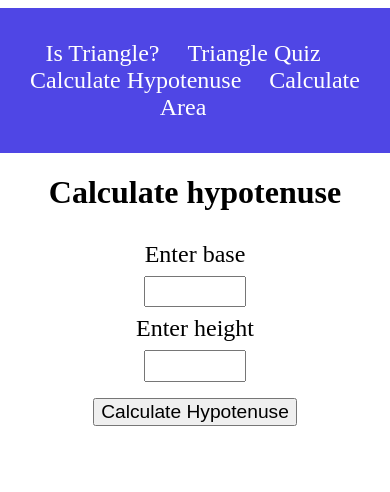
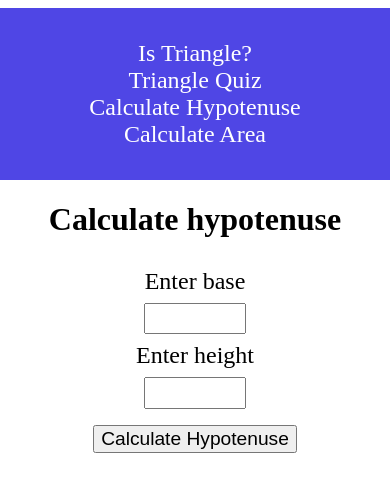
Before and after one commit to urmil22/neog-markTwelve, a plain HTML site: page hypotenuse.html in a window 390 px wide. Shown: the top 492 px of the page. Drawn offline with Linux system fonts and the light colour scheme.

Commit message:
fixed nav

```diff
--- a/hypotenuse.html
+++ b/hypotenuse.html
@@ -18,6 +18,7 @@
         padding: 0.5rem;
         font-size: x-large;
     }
+
     .side-input{
         width: 25%;
         height: 3vh;
@@ -47,6 +48,17 @@
         color: black;
         font-size: xx-large;
     }
+    @media only screen and (max-width: 700px) {
+        nav {
+            display: flex;
+            flex-direction: column;
+            align-items: center;
+            margin-left: 1.5rem;
+        }
+        h1{
+        text-align: center ;
+    }
+    }
 </style>
 
 <body>
```
Also changed, not shown: area.html (+7 -0 lines), index.html (+27 -10 lines), quiz.html (+7 -0 lines).
